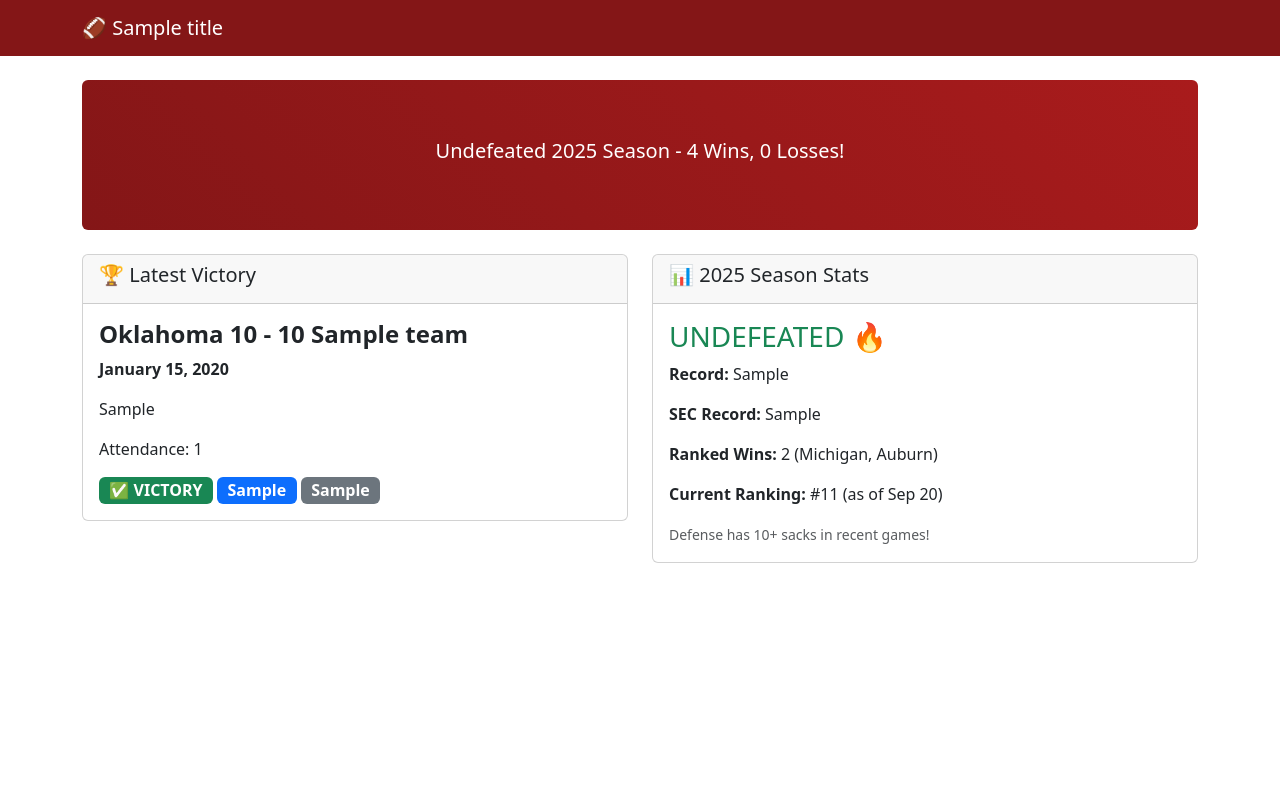
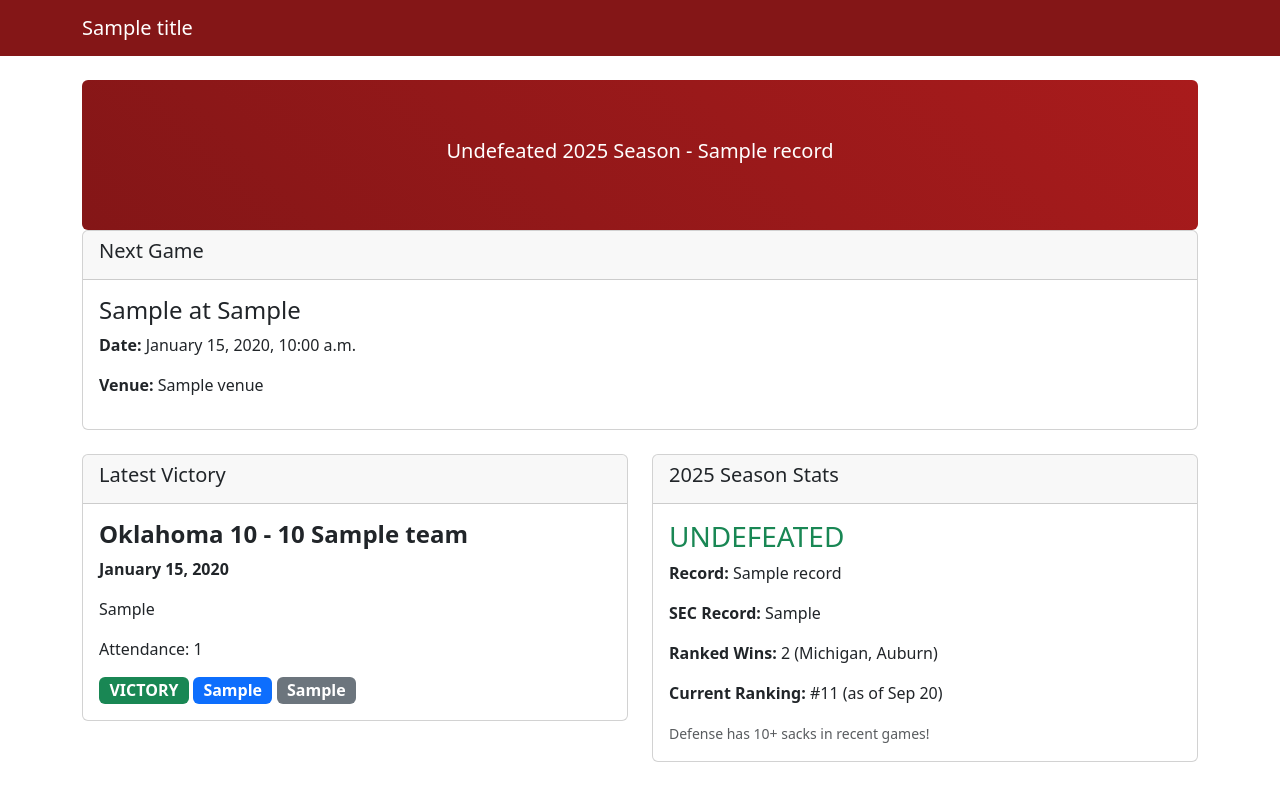
Before and after one commit to jacobrluttrull/oklahoma_sooners_dashboard, a Django app: template templates/stats/home.html in a window 1280 px wide. Run offline with Django 5.2, Linux system fonts and the light colour scheme; tables that the repository leaves empty hold one stand-in row (values such as "Sample post"); the template is opened without the code that fills it: values that come from a table or form of the project are taken from there, most other values are stand-ins (such as "Sample title", 1, 10 or a date in 2020).

Commit message:
Fetch next game details and update home view to display upcoming match

```diff
--- a/templates/stats/home.html
+++ b/templates/stats/home.html
@@ -1,29 +1,45 @@
 <!DOCTYPE html>
 <html lang="en">
 <head>
-    <meta charset="UTF-8">
-    <meta name="viewport" content="width=device-width, initial-scale=1.0">
+    <meta charset="UTF-8" />
+    <meta name="viewport" content="width=device-width, initial-scale=1.0"/>
     <title>Oklahoma Sooners Dashboard</title>
-    <link href="https://cdn.jsdelivr.net/npm/bootstrap@5.3.0/dist/css/bootstrap.min.css" rel="stylesheet">
+    <link href="https://cdn.jsdelivr.net/npm/bootstrap@5.3.0/dist/css/bootstrap.min.css" rel="stylesheet"/>
 </head>
 <body>
     <nav class="navbar navbar-expand-lg navbar-dark" style="background-color: #841617;">
         <div class="container">
-            <span class="navbar-brand">🏈 {{ title }}</span>
+            <span class="navbar-brand"> {{ title }}</span>
         </div>
     </nav>
 
     <div class="container mt-4">
         <div class="jumbotron text-center p-5 rounded text-white" style="background: linear-gradient(45deg, #841617, #a91b1c);">
             <h1 class="display-4">{{ message }}</h1>
-            <p class="lead">Undefeated 2025 Season - 4 Wins, 0 Losses!</p>
+            <p class="lead">Undefeated 2025 Season - {{ record }}</p>
+        </div>
+
+        <!-- Next Game Card -->
+        <div class="card mb-4">
+            <div class="card-header"><h5>Next Game</h5></div>
+            <div class="card-body">
+                {% if next_game %}
+                    <h4>{{ next_game.away_team }} at {{ next_game.home_team }}</h4>
+                    <p><strong>Date:</strong> {{ next_game.start_date|date:"F j, Y, g:i a" }}</p>
+                    {% if next_game.venue %}
+                        <p><strong>Venue:</strong> {{ next_game.venue }}</p>
+                    {% endif %}
+                {% else %}
+                    <p>No more scheduled games!</p>
+                {% endif %}
+            </div>
         </div>
 
         <div class="row mt-4">
             <div class="col-md-6">
                 <div class="card">
                     <div class="card-header">
-                        <h5>🏆 Latest Victory</h5>
+                        <h5> Latest Victory</h5>
                     </div>
                     <div class="card-body">
                         {% if latest_game %}
@@ -32,7 +48,7 @@
                             <p><i class="fas fa-map-marker-alt"></i> {{ latest_game.venue }}</p>
                             <p><i class="fas fa-users"></i> Attendance: {{ latest_game.attendance|floatformat:0 }}</p>
                             {% if latest_game.result == 'W' %}
-                                <span class="badge bg-success fs-6">✅ VICTORY</span>
+                                <span class="badge bg-success fs-6"> VICTORY</span>
                                 <span class="badge bg-primary fs-6">{{ latest_game.season_record }}</span>
                                 <span class="badge bg-secondary fs-6">{{ latest_game.conference_record }}</span>
                             {% endif %}
@@ -46,17 +62,16 @@
             <div class="col-md-6">
                 <div class="card">
                     <div class="card-header">
-                        <h5>📊 2025 Season Stats</h5>
+                        <h5> 2025 Season Stats</h5>
                     </div>
                     <div class="card-body">
-                        <h3 class="text-success">UNDEFEATED 🔥</h3>
-                        <p><strong>Record:</strong> {{ overall_record }}</p>
+                        <h3 class="text-success">UNDEFEATED </h3>
+                        <p><strong>Record:</strong> {{ record }}</p>
                         <p><strong>SEC Record:</strong> {{ conference_record }}</p>
                         <p><strong>Ranked Wins:</strong> 2 (Michigan, Auburn)</p>
                         <p><strong>Current Ranking:</strong> #11 (as of Sep 20)</p>
                         <small class="text-muted">Defense has 10+ sacks in recent games!</small>
                     </div>
-
                 </div>
             </div>
         </div>
```
Also changed, not shown: stats/views.py (+18 -0 lines).
